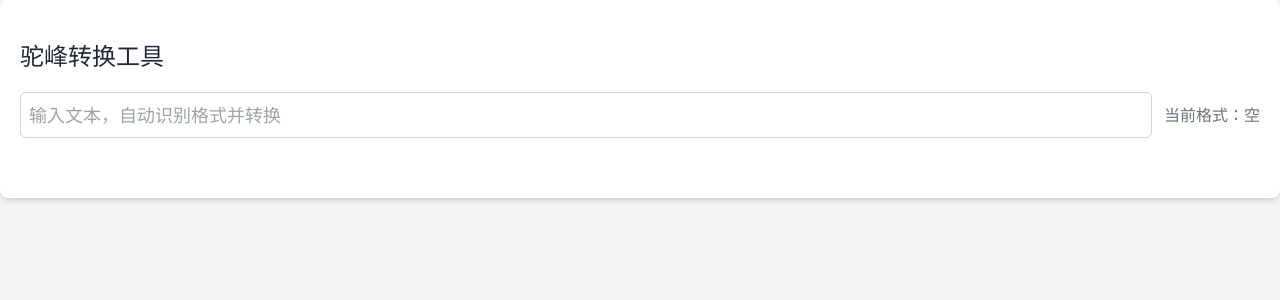
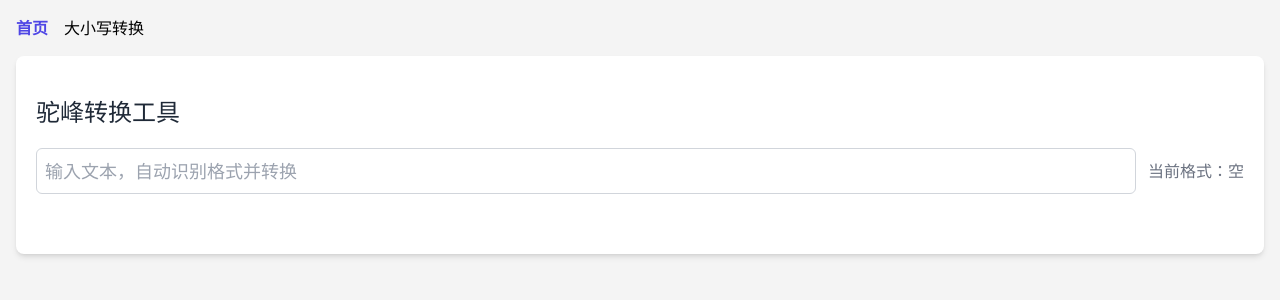
Before and after one commit to bitdan/Hump-Conversion, a Vue app: page / in a window 1280 px wide. Shown: the top 300 px of the page. Built offline with nearby package versions, Linux system fonts and the light colour scheme.

Commit message:
feat: 添加 Vue Router 并创建基本的路由布局

```diff
--- a/src/App.vue
+++ b/src/App.vue
@@ -1,7 +1,23 @@
 <template>
-  <CaseConverter />
+  <div class="container mx-auto p-4">
+    <!-- 导航菜单 -->
+    <nav class="mb-4">
+      <router-link to="/" class="mr-4">首页</router-link>
+      <router-link to="/case-converter">大小写转换</router-link>
+    </nav>
+
+    <!-- 路由视图 -->
+    <router-view></router-view>
+  </div>
 </template>
 
 <script setup>
-import CaseConverter from './components/CaseConverter.vue'
+// 不需要额外的导入，因为路由已经在main.js中全局注册
 </script>
+
+<style>
+.router-link-active {
+  color: #4F46E5;
+  font-weight: bold;
+}
+</style>
--- a/src/main.js
+++ b/src/main.js
@@ -1,6 +1,9 @@
 import {createApp} from "vue";
 import "./main.css";
 import App from "./App.vue";
+import router from './router'
 import './assets/tailwind.css'
 
-createApp(App).mount("#app");
+const app = createApp(App)
+app.use(router)
+app.mount('#app')
--- /dev/null
+++ b/src/router/index.js
@@ -0,0 +1,26 @@
+// src/router/index.js
+import { createRouter, createWebHistory } from 'vue-router'
+import CaseConverter from '../components/CaseConverter.vue'
+
+// 定义路由
+const routes = [
+    {
+        path: '/',
+        name: 'Home',
+        component: CaseConverter
+    },
+    {
+        path: '/case-converter',
+        name: 'CaseConverter',
+        component: CaseConverter
+    }
+    // 可以添加更多路由...
+]
+
+// 创建路由实例
+const router = createRouter({
+    history: createWebHistory(),
+    routes
+})
+
+export default router
```
Also changed, not shown: package.json (+5 -4 lines), 1 other file (tests, documents, lock files or other folders).
